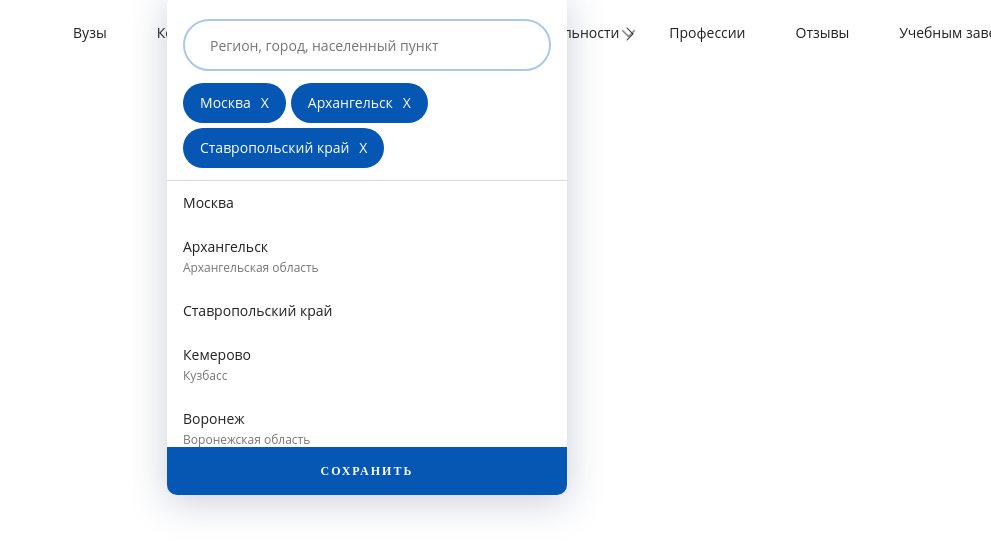
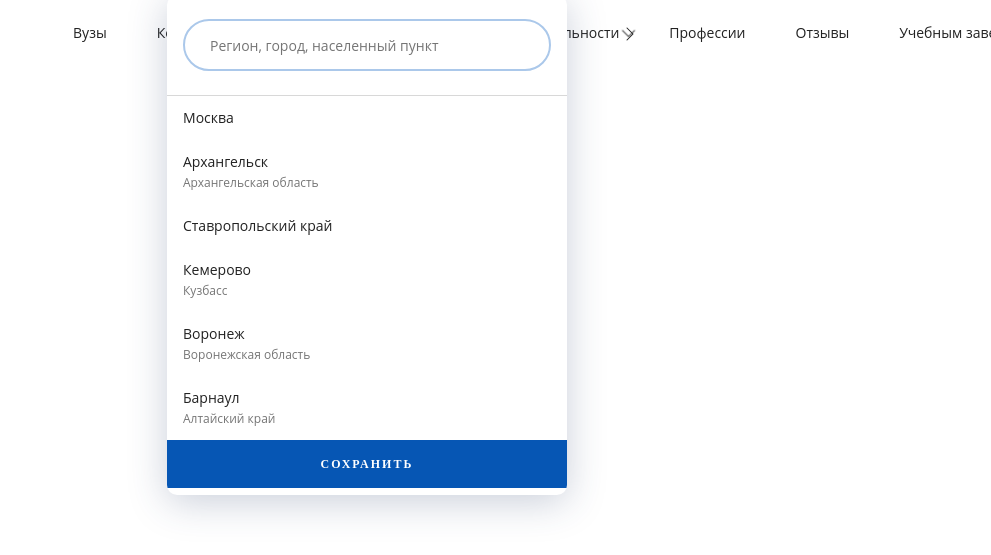
Before and after one commit to NataliaVozhdaeva/Edu, a website: page src/pug/index.pug in a window 1280 px wide. Shown: the part 75-630 px from the top of the page, without its empty margins (289-1280 px from the left). Drawn offline with nearby package versions, Linux system fonts and the light colour scheme; files that its build step writes are made by us from their sources; files whose address does not match are found by name.

Commit message:
some fix + js filterCity wip

```diff
--- a/src/js/scripts.js
+++ b/src/js/scripts.js
@@ -26,37 +26,59 @@ menuArrowPrev.addEventListener('click', changeMenuPosition);
 
 /* Код для вкладки выбора регионов */
 
-const cities = document.querySelectorAll('.city_item');
+const citiesList = document.querySelector('.city_container');
 
-/* const addToFiltered = (el) => {
+addCityToFiltered = (e) => {
+  if (!e.target.classList.contains('city_item')) {
+    var filteredCity = e.target.parentNode.firstElementChild;
+  } else {
+    var filteredCity = e.target.firstElementChild;
+  }
+  console.log(filteredCity.classList);
+};
+
+citiesList.addEventListener('click', addCityToFiltered);
+
+/*const cities = document.querySelectorAll('.city_item');
+
+ for (let i = 0; i < cities.length; i++) {
+  cities[i].addEventListener('click', function () {
+    cities[i].classList.add('activeCity');
+
+    if (cities[i].classList.contains('activeCity')) {
       const filteredCitiesContainer = document.querySelector(
         '.citySearchMenu_doneContainer'
       );
       const filteredCity = document.createElement('span');
+      const delCityBtn = document.createElement('span');
       filteredCity.classList.add('citySearchMenu_done');
-  filteredCity.textContent = el.textcontent;
+      delCityBtn.classList.add('citySearchMenu_delBtn');
+      filteredCity.textContent = cities[i].firstElementChild.textContent;
+      delCityBtn.textContent = 'X';
       filteredCitiesContainer.appendChild(filteredCity);
-}; */
+      filteredCity.appendChild(delCityBtn);
 
-for (let i = 0; i < cities.length; i++) {
-  cities[i].addEventListener('click', function () {
-    const filteredCitiesContainer = document.querySelector(
-      '.citySearchMenu_doneContainer'
+      let filteredCities = document.querySelectorAll('.citySearchMenu_done');
+      for (let i = 0; i < filteredCities.length; i++) {
+        const delCityBtn = filteredCities[i].querySelector(
+          '.citySearchMenu_delBtn'
         );
-    const filteredCity = document.createElement('span');
-    filteredCity.classList.add('citySearchMenu_done');
-    filteredCity.textContent = cities[i].textcontent;
-    filteredCitiesContainer.appendChild(filteredCity);
+        const delCityFromFiltered = () => {
+          filteredCities[i].remove();
+        };
+        delCityBtn.addEventListener('click', delCityFromFiltered);
+      }
+    } else {
+      let filteredCities = document.querySelectorAll('.citySearchMenu_done');
+      for (let i = 0; i < filteredCities.length; i++) {
+        if (
+          (filteredCities[i].textContent =
+            cities[i].firstElementChild.textContent)
+        ) {
+          filteredCities[i].remove();
+        }
+      }
+    }
   });
 }
-
-//console.log(cities);
-
-const filteredCities = document.querySelectorAll('.citySearchMenu_done');
-
-for (let i = 0; i < filteredCities.length; i++) {
-  const delCityBtn = filteredCities[i].querySelector('.citySearchMenu_delBtn');
-  delCityBtn.addEventListener('click', function () {
-    filteredCities[i].remove();
-  });
-}
+ */
--- a/src/pug/index.pug
+++ b/src/pug/index.pug
@@ -15,28 +15,23 @@ html(lang="ru")
 				.citySearchMenu
 					input.citySearch(type="text" placeholder="Регион, город, населенный пункт" autocomplete="none")
 					.citySearchMenu_doneContainer
-						span.citySearchMenu_done Москва
-							span.citySearchMenu_delBtn X
-						span.citySearchMenu_done Архангельск
-							span.citySearchMenu_delBtn X
-						span.citySearchMenu_done Ставропольский край
-							span.citySearchMenu_delBtn X
-					.city_container
-						.city_item
-							.city_name Москва
-						.city_item
-							.city_name Архангельск
-							.city_state Архангельская область
-						.city_item Ставропольский край
-						.city_item
-							.city_name Кемерово
-							.city_state Кузбасс
-						.city_item
-							.city_name Воронеж
-							.city_state Воронежская область
-						.city_item
-							.city_name Барнаул
-							.city_state Алтайский край
+					ul.city_container.list
+						li.city_item
+							a.city_name.link Москва
+						li.city_item
+							a.city_name.link Архангельск
+							a.city_state.link Архангельская область
+						li.city_item
+							a.city_state.link Ставропольский край
+						li.city_item
+							a.city_name.link Кемерово
+							a.city_state.link Кузбасс
+						li.city_item
+							a.city_name.link Воронеж
+							a.city_state.link Воронежская область
+						li.city_item
+							a.city_name.link Барнаул
+							a.city_state.link Алтайский край
 					button.citySearchMenu_saveBtn.btn Сохранить
 				label.label__search.hidden(for="searchbar") Строка поиска
 				input.search.header_search(type="text" name="searchbar" id="searchbar" value="" placeholder="Учебное заведение, специальность или профессия")
--- a/src/scss/header.scss
+++ b/src/scss/header.scss
@@ -181,6 +181,10 @@ $hover-color: #f1f1f1;
   }
 }
 
+.activeCity {
+  background-color: $hover-color;
+}
+
 .navigation_item:hover > .sublink,
 .sublink:hover {
   visibility: visible;
@@ -280,18 +284,19 @@ $hover-color: #f1f1f1;
   &_container {
     overflow-y: scroll;
   }
+
   &_item {
     font-size: 14px;
     line-height: 22px;
     padding: 11px 16px;
     cursor: pointer;
+
+    &:hover {
+      background-color: $hover-color;
+    }
   }
 
-  &_item:hover {
-    background-color: #f1f1f1;
-  }
-
-  &_state {
+  &_state:nth-child(2) {
     font-size: 12px;
     line-height: 20px;
     color: #767676;
```
Also changed, not shown: src/index.html, src/js/scripts.min.js. Lines whose indentation alone changed are shown as unchanged.
